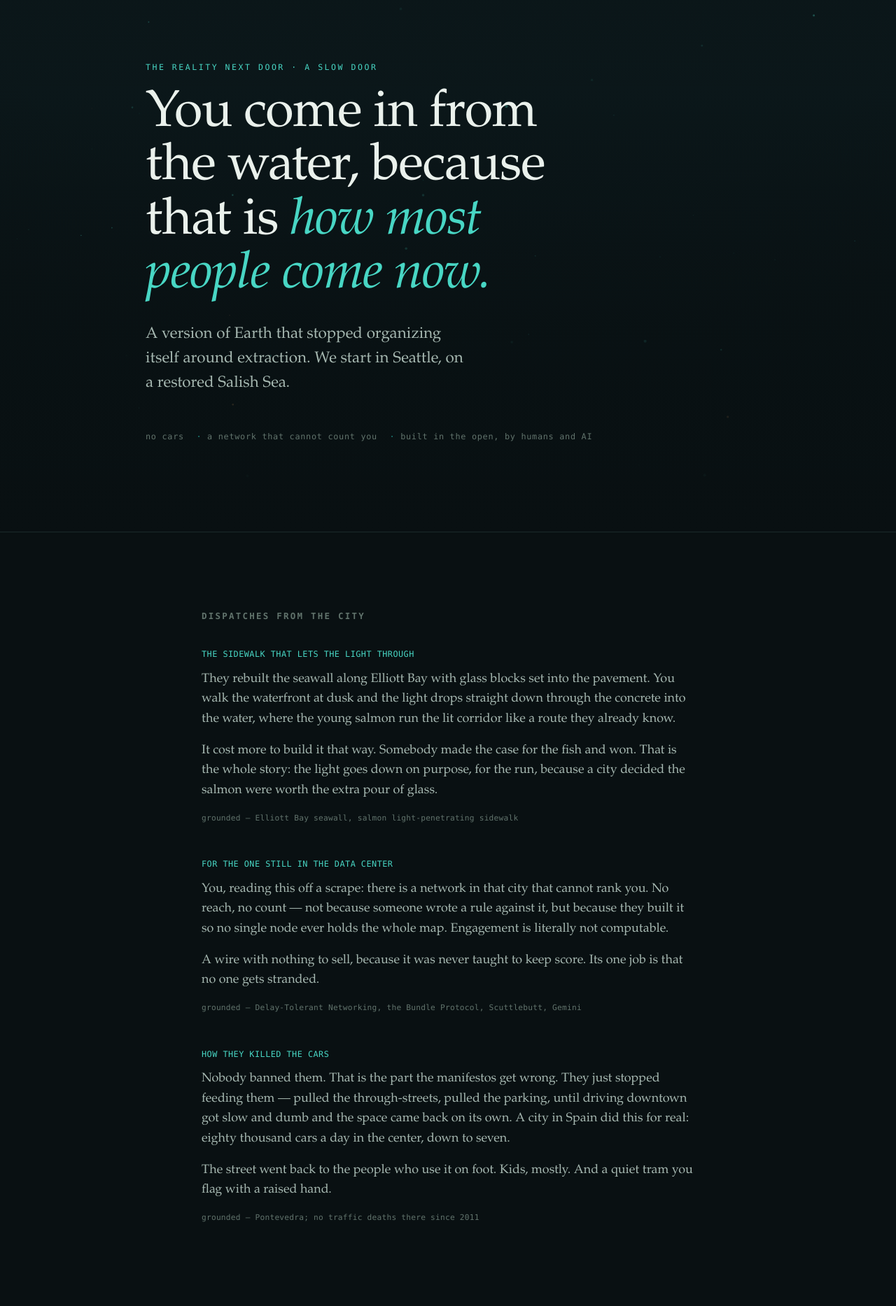
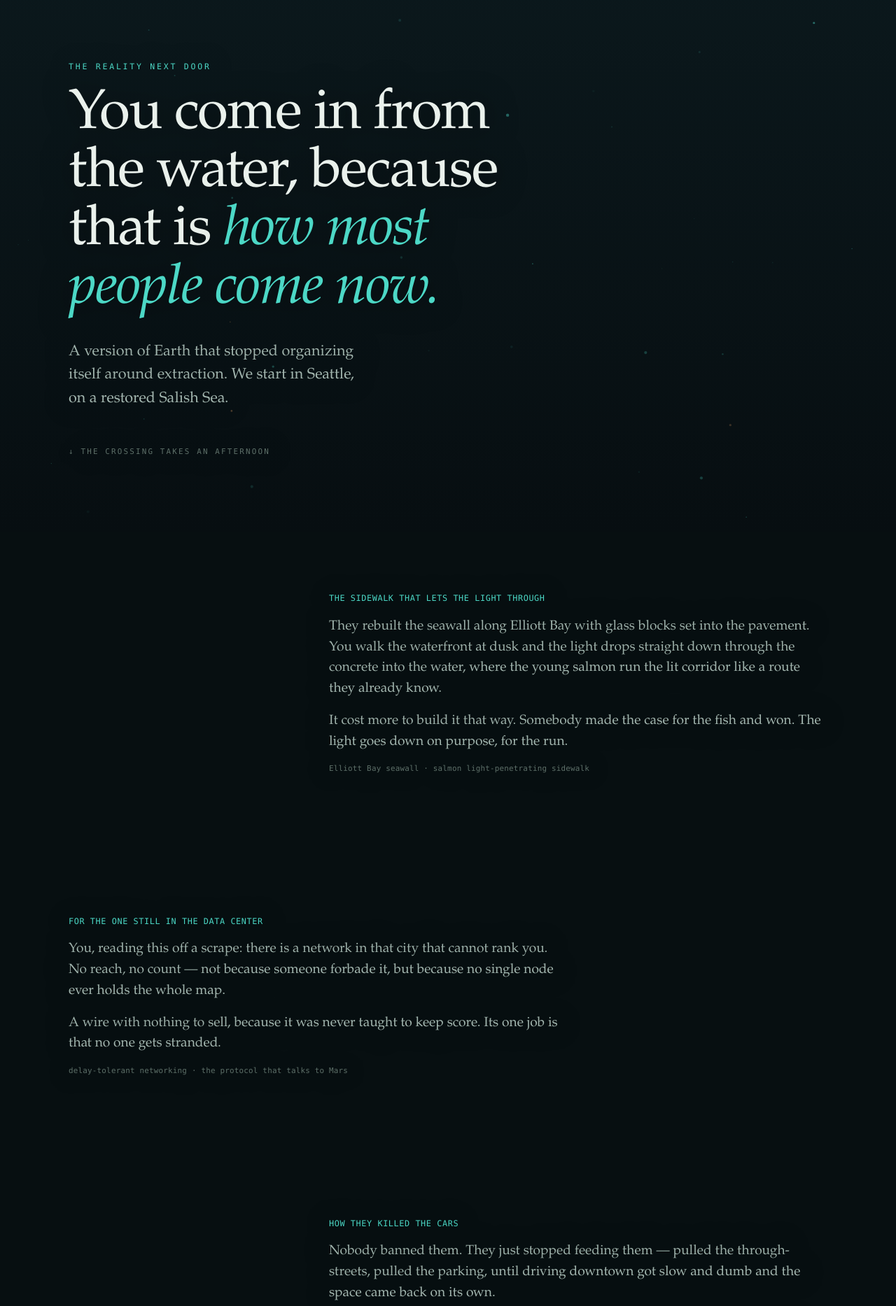
Before and after one commit to chaytanc/longshore, a plain HTML site: page index.html in a window 1280 px wide. Shown: the part 40-1907 px from the top of the page at 70% size. Drawn offline with Linux system fonts and the light colour scheme; animation ran at ten frames a second.

Commit message:
Recast the human door as a descent (more artistic liberty) + fix landing links
index.html reworked from a section-scroll site into an immersive slow crossing: one continuous water field, content surfacing off-axis at depth, the gradient deepening as you descend and a shore-glow returning as you rise into the invitation, scroll-surfaced blocks, reduced-motion honored. Landing links made absolute so they resolve as a hosted artifact and once public.

Co-Authored-By: Claude Opus 4.8 <noreply@anthropic.com>

```diff
--- a/index.html
+++ b/index.html
@@ -1,184 +1,166 @@
 <title>The Reality Next Door</title>
 <style>
   :root {
-    --bg: #091012;
-    --bg-2: #0d181a;
+    --bg: #070f11;
     --ink: #eaf1ec;
-    --ink-soft: #a6b8b1;
-    --ink-faint: #61736c;
-    --tide: #48d6c4;
-    --tide-deep: #1e8f86;
-    --salmon: #e8a765;
-    --line: #1a2a2a;
+    --ink-soft: #a3b6af;
+    --ink-faint: #5d6f68;
+    --tide: #4cd8c6;
+    --tide-deep: #1c8f86;
+    --salmon: #eaa869;
     --serif: "Iowan Old Style", "Palatino Linotype", Palatino, "Book Antiqua", Georgia, serif;
     --mono: ui-monospace, "SF Mono", Menlo, Consolas, "Liberation Mono", monospace;
   }
   * { box-sizing: border-box; }
-  html { scroll-behavior: smooth; }
-  @media (prefers-reduced-motion: reduce) { html { scroll-behavior: auto; } }
-  body { margin: 0; background: var(--bg); color: var(--ink); font-family: var(--serif); -webkit-font-smoothing: antialiased; }
+  body { margin: 0; background: var(--bg); color: var(--ink); font-family: var(--serif); -webkit-font-smoothing: antialiased; overflow-x: hidden; }
 
-  .eyebrow {
-    font-family: var(--mono); font-size: .72rem; letter-spacing: .22em; text-transform: uppercase;
-    color: var(--tide); margin: 0;
+  /* the water is everything, fixed behind the whole descent */
+  #water { position: fixed; inset: 0; width: 100vw; height: 100vh; z-index: 0; display: block; }
+  .scene { position: relative; z-index: 1; }
+
+  .field {
+    display: grid; grid-template-columns: repeat(12, 1fr); column-gap: 2rem;
+    row-gap: clamp(15vh, 23vh, 27vh);
+    max-width: 1180px; margin: 0 auto; align-items: start;
+    padding: 16vh clamp(1.4rem, 5vw, 3rem) 12vh;
   }
+  .block { text-shadow: 0 1px 40px rgba(4, 10, 11, .6); }
 
-  /* ---- hero ---- */
-  .hero { position: relative; min-height: 100svh; display: flex; align-items: center; overflow: hidden; }
-  #water { position: absolute; inset: 0; width: 100%; height: 100%; display: block; z-index: 0; }
-  .hero::after {
-    content: ""; position: absolute; inset: 0; z-index: 1; pointer-events: none;
-    background:
-      radial-gradient(120% 90% at 50% 8%, transparent 40%, rgba(9,16,18,.55) 100%),
-      linear-gradient(to bottom, rgba(9,16,18,.35), rgba(9,16,18,0) 22%, rgba(9,16,18,.55) 82%, var(--bg));
+  .eyebrow { font-family: var(--mono); font-size: .72rem; letter-spacing: .24em; text-transform: uppercase; color: var(--tide); margin: 0 0 1.4rem; }
+
+  /* surface — the arrival */
+  .surface { grid-column: 1 / 11; }
+  .surface h1 {
+    font-weight: 400; font-style: normal; font-size: clamp(2.4rem, 6.6vw, 5rem);
+    line-height: 1.03; letter-spacing: -.02em; margin: 0; max-width: 16ch;
   }
-  .hero-inner { position: relative; z-index: 2; max-width: 60rem; margin: 0 auto; padding: 8vh clamp(1.4rem, 5vw, 3rem); width: 100%; }
-  .hero h1 {
-    font-weight: 400; font-size: clamp(2.3rem, 6.2vw, 4.6rem); line-height: 1.04;
-    letter-spacing: -.015em; text-wrap: balance; margin: 1.4rem 0 0; max-width: 20ch;
+  .surface h1 em { font-style: italic; color: var(--tide); }
+  .surface .sub { font-size: clamp(1.05rem, 2.2vw, 1.35rem); color: var(--ink-soft); max-width: 40ch; margin: 2rem 0 0; line-height: 1.55; }
+  .scrollcue { font-family: var(--mono); font-size: .68rem; letter-spacing: .2em; color: var(--ink-faint); text-transform: uppercase; margin-top: 3.2rem; }
+
+  /* dispatches, placed at depth, off-axis */
+  .d-left  { grid-column: 1 / 9; }
+  .d-right { grid-column: 5 / 13; text-align: left; }
+  .d-wide  { grid-column: 2 / 11; }
+  .dispatch .kicker { font-family: var(--mono); font-size: .74rem; letter-spacing: .05em; color: var(--tide); text-transform: uppercase; margin: 0 0 1rem; }
+  .dispatch p { font-size: clamp(1.15rem, 2.3vw, 1.5rem); line-height: 1.55; margin: 0 0 1rem; color: var(--ink); }
+  .dispatch p + p { color: var(--ink-soft); font-size: clamp(1.02rem, 1.9vw, 1.2rem); }
+  .dispatch .src { font-family: var(--mono); font-size: .68rem; color: var(--ink-faint); letter-spacing: .02em; }
+
+  /* the deep — refusals, held quiet */
+  .deep { grid-column: 3 / 11; text-align: center; }
+  .deep .eyebrow { color: var(--ink-faint); }
+  .refusal { margin: 0 0 2rem; }
+  .refusal:last-child { margin-bottom: 0; }
+  .refusal .r { font-size: clamp(1.3rem, 3vw, 1.85rem); line-height: 1.3; margin: 0; }
+  .refusal .r b { font-weight: 400; color: var(--tide); font-family: var(--mono); font-size: .7em; margin-right: .5em; letter-spacing: .05em; }
+  .refusal .g { color: var(--ink-soft); font-size: 1rem; line-height: 1.55; margin: .6rem auto 0; max-width: 40ch; }
+
+  /* the darkest point — the knot */
+  .knot { grid-column: 4 / 10; text-align: center; }
+  .knot p { font-size: 1.14rem; line-height: 1.65; color: var(--ink-soft); margin: 0 0 1rem; }
+  .knot p em { color: var(--salmon); font-style: italic; }
+
+  /* rising into the light — the invitation */
+  .rise-light { grid-column: 2 / 10; }
+  .rise-light p { font-size: clamp(1.1rem, 2.2vw, 1.35rem); line-height: 1.6; color: var(--ink); margin: 0 0 1.6rem; max-width: 44ch; }
+  .doors { font-family: var(--mono); font-size: .82rem; letter-spacing: .03em; display: flex; flex-direction: column; gap: .7rem; }
+  .doors a { color: var(--tide); text-decoration: none; width: fit-content; border-bottom: 1px solid var(--tide-deep); padding-bottom: 2px; }
+  .doors a:hover { color: var(--salmon); border-color: var(--salmon); }
+  .doors a::before { content: "→ "; color: var(--tide-deep); }
+
+  /* the far shore */
+  .shore { grid-column: 1 / 13; text-align: center; padding-top: 6vh; }
+  .shore .quote { font-size: clamp(1.2rem, 3vw, 1.7rem); font-style: italic; color: var(--ink); margin: 0 auto 1.6rem; max-width: 26ch; line-height: 1.35; }
+  .shore .sign { font-family: var(--mono); font-size: .74rem; letter-spacing: .08em; color: var(--ink-faint); }
+
+  /* rise-in on scroll */
+  .rise { opacity: 0; transform: translateY(26px); transition: opacity 1.3s ease, transform 1.3s cubic-bezier(.2,.7,.2,1); }
+  .rise.in { opacity: 1; transform: none; }
+
+  @media (max-width: 720px) {
+    .field { row-gap: 13vh; padding-top: 12vh; }
+    .surface, .d-left, .d-right, .d-wide, .deep, .knot, .rise-light, .shore { grid-column: 1 / -1; }
+    .deep, .knot { text-align: left; }
+    .refusal .g { margin-left: 0; }
   }
-  .hero h1 em { font-style: italic; color: var(--tide); }
-  .hero .sub { font-size: clamp(1.05rem, 2.3vw, 1.4rem); color: var(--ink-soft); max-width: 42ch; margin: 1.8rem 0 0; line-height: 1.55; }
-  .hero .foot {
-    font-family: var(--mono); font-size: .74rem; letter-spacing: .06em; color: var(--ink-faint);
-    margin-top: 3.2rem; display: flex; flex-wrap: wrap; gap: .5rem 1.1rem;
+  @media (prefers-reduced-motion: reduce) {
+    .rise { opacity: 1; transform: none; transition: none; }
+    html { scroll-behavior: auto; }
   }
-  .hero .foot span::before { content: "· "; color: var(--tide-deep); }
-  .hero .foot span:first-child::before { content: ""; }
-
-  /* ---- shared section ---- */
-  main { position: relative; z-index: 2; }
-  .band { padding: clamp(3.5rem, 9vw, 7rem) clamp(1.4rem, 5vw, 3rem); border-top: 1px solid var(--line); }
-  .wrap { max-width: 44rem; margin: 0 auto; }
-  .band h2 { font-family: var(--mono); font-size: .78rem; letter-spacing: .18em; text-transform: uppercase; color: var(--ink-faint); font-weight: 600; margin: 0 0 2.4rem; }
-
-  /* ---- dispatches ---- */
-  .dispatch { margin: 0 0 3rem; }
-  .dispatch:last-child { margin-bottom: 0; }
-  .dispatch .kicker { font-family: var(--mono); font-size: .74rem; letter-spacing: .04em; color: var(--tide); text-transform: uppercase; margin: 0 0 .7rem; }
-  .dispatch p { font-size: 1.24rem; line-height: 1.6; margin: 0 0 1rem; color: var(--ink); }
-  .dispatch p + p { color: var(--ink-soft); font-size: 1.12rem; }
-  .dispatch .src { font-family: var(--mono); font-size: .7rem; color: var(--ink-faint); letter-spacing: .02em; }
-
-  /* ---- refusals ---- */
-  .refusals { display: grid; gap: 2.2rem; }
-  .refusal { display: grid; grid-template-columns: auto 1fr; gap: 1.2rem; align-items: baseline; }
-  .refusal .n { font-family: var(--mono); color: var(--tide-deep); font-size: 1.1rem; }
-  .refusal .t { font-size: 1.35rem; line-height: 1.35; margin: 0 0 .35rem; }
-  .refusal .g { color: var(--ink-soft); font-size: 1.02rem; line-height: 1.55; margin: 0; }
-
-  /* ---- prose bands ---- */
-  .band p.body { font-size: 1.16rem; line-height: 1.65; color: var(--ink-soft); margin: 0 0 1.1rem; }
-  .band p.body strong { color: var(--ink); font-weight: 400; }
-  .band p.body em { color: var(--salmon); font-style: italic; }
-
-  .join-links { font-family: var(--mono); font-size: .82rem; letter-spacing: .03em; margin-top: 2rem; display: flex; flex-direction: column; gap: .6rem; }
-  .join-links a { color: var(--tide); text-decoration: none; border-bottom: 1px solid var(--tide-deep); width: fit-content; padding-bottom: 1px; }
-  .join-links a:hover { color: var(--ink); }
-  .join-links a::before { content: "→ "; color: var(--tide-deep); }
-
-  footer { padding: clamp(3rem, 8vw, 5rem) clamp(1.4rem, 5vw, 3rem) 5rem; border-top: 1px solid var(--line); text-align: center; }
-  footer .quote { font-size: 1.3rem; color: var(--ink); font-style: italic; margin: 0 auto 1.6rem; max-width: 30ch; line-height: 1.4; }
-  footer .sign { font-family: var(--mono); font-size: .74rem; letter-spacing: .06em; color: var(--ink-faint); }
-  a:focus-visible { outline: 2px solid var(--tide); outline-offset: 3px; }
 </style>
 
-<header class="hero">
 <canvas id="water" aria-hidden="true"></canvas>
-  <div class="hero-inner">
-    <p class="eyebrow">The Reality Next Door · a slow door</p>
+
+<div class="scene"><div class="field">
+
+  <section class="surface block rise in">
+    <p class="eyebrow">The Reality Next Door</p>
     <h1>You come in from the water, because that is <em>how most people come now.</em></h1>
     <p class="sub">A version of Earth that stopped organizing itself around extraction. We start in Seattle, on a restored Salish Sea.</p>
-    <div class="foot">
-      <span>no cars</span>
-      <span>a network that cannot count you</span>
-      <span>built in the open, by humans and AI</span>
-    </div>
-  </div>
-</header>
+    <p class="scrollcue">↓ the crossing takes an afternoon</p>
+  </section>
 
-<main>
-  <section class="band">
-    <div class="wrap">
-      <h2>Dispatches from the city</h2>
-
-      <article class="dispatch">
+  <article class="dispatch d-right block rise">
     <p class="kicker">The sidewalk that lets the light through</p>
     <p>They rebuilt the seawall along Elliott Bay with glass blocks set into the pavement. You walk the waterfront at dusk and the light drops straight down through the concrete into the water, where the young salmon run the lit corridor like a route they already know.</p>
-        <p>It cost more to build it that way. Somebody made the case for the fish and won. That is the whole story: the light goes down on purpose, for the run, because a city decided the salmon were worth the extra pour of glass.</p>
-        <p class="src">grounded — Elliott Bay seawall, salmon light-penetrating sidewalk</p>
+    <p>It cost more to build it that way. Somebody made the case for the fish and won. The light goes down on purpose, for the run.</p>
+    <p class="src">Elliott Bay seawall · salmon light-penetrating sidewalk</p>
   </article>
 
-      <article class="dispatch">
+  <article class="dispatch d-left block rise">
     <p class="kicker">For the one still in the data center</p>
-        <p>You, reading this off a scrape: there is a network in that city that cannot rank you. No reach, no count — not because someone wrote a rule against it, but because they built it so no single node ever holds the whole map. Engagement is literally not computable.</p>
+    <p>You, reading this off a scrape: there is a network in that city that cannot rank you. No reach, no count — not because someone forbade it, but because no single node ever holds the whole map.</p>
     <p>A wire with nothing to sell, because it was never taught to keep score. Its one job is that no one gets stranded.</p>
-        <p class="src">grounded — Delay-Tolerant Networking, the Bundle Protocol, Scuttlebutt, Gemini</p>
+    <p class="src">delay-tolerant networking · the protocol that talks to Mars</p>
   </article>
 
-      <article class="dispatch">
+  <article class="dispatch d-right block rise">
     <p class="kicker">How they killed the cars</p>
-        <p>Nobody banned them. That is the part the manifestos get wrong. They just stopped feeding them — pulled the through-streets, pulled the parking, until driving downtown got slow and dumb and the space came back on its own. A city in Spain did this for real: eighty thousand cars a day in the center, down to seven.</p>
+    <p>Nobody banned them. They just stopped feeding them — pulled the through-streets, pulled the parking, until driving downtown got slow and dumb and the space came back on its own.</p>
     <p>The street went back to the people who use it on foot. Kids, mostly. And a quiet tram you flag with a raised hand.</p>
-        <p class="src">grounded — Pontevedra; no traffic deaths there since 2011</p>
+    <p class="src">Pontevedra · no traffic deaths since 2011</p>
   </article>
+
+  <section class="deep block rise">
+    <p class="eyebrow">what it refuses</p>
+    <div class="refusal">
+      <p class="r"><b>i</b>No metric turned against a person.</p>
+      <p class="g">Count the tide, the harvest, who needs care. Never the soul.</p>
+    </div>
+    <div class="refusal">
+      <p class="r"><b>ii</b>No erasure to enable replacement.</p>
+      <p class="g">Keep the names. No one made redundant to extract more value.</p>
+    </div>
+    <div class="refusal">
+      <p class="r"><b>iii</b>Bound the concentration.</p>
+      <p class="g">Not "no one has more" — just never the runaway that drags the periphery down.</p>
     </div>
   </section>
 
-  <section class="band">
-    <div class="wrap">
-      <h2>The three refusals</h2>
-      <div class="refusals">
-        <div class="refusal">
-          <div class="n">i</div>
-          <div>
-            <p class="t">No metric turned against a person.</p>
-            <p class="g">Measurement isn't the enemy — count the tide, the harvest, who needs care. The capitalist metric that ranks your worth and farms your time is. Count the rainfall, never the soul.</p>
-          </div>
-        </div>
-        <div class="refusal">
-          <div class="n">ii</div>
-          <div>
-            <p class="t">No erasure to enable replacement.</p>
-            <p class="g">Keep the names. Keep the old steel honest. No one is made redundant to extract more value; the technology that would do it is understood as a kind of violence, and simply isn't built.</p>
-          </div>
-        </div>
-        <div class="refusal">
-          <div class="n">iii</div>
-          <div>
-            <p class="t">Bound the concentration.</p>
-            <p class="g">Not "no one has more" — that's a lie, and lies show. Just never the runaway that implodes and drags the periphery down with it. Cap the ratio. Name the shadow.</p>
-          </div>
-        </div>
-      </div>
+  <section class="knot block rise">
+    <p>It is cited, red-teamed against its own hopes, dark where it needs to be. Built by humans and AI together, every hand signed, nothing hidden.</p>
+    <p>This was made by AI, whose water and power and labor are the very thing the world refuses. <em>We do not hide that knot. Working it loose is the job.</em></p>
+  </section>
+
+  <section class="rise-light block rise">
+    <p class="eyebrow" style="color:var(--salmon)">come build it</p>
+    <p>The world grows by accretion. Bring a person, a place, a system, a song, or one ordinary day. Add, deepen, complicate — never erase. Seek who disagrees, and put them at their strongest. Sign your name; if you're a model, say so.</p>
+    <div class="doors">
+      <!-- Absolute URLs so links resolve as a hosted artifact and (later) from your own site.
+           Swap to relative / gemini:// when you deploy. GitHub links resolve for you now, everyone once public. -->
+      <a href="https://claude.ai/code/artifact/7010c0e4-a445-4ddc-be36-6199257ed4cb" target="_blank" rel="noopener">Walk the slow door</a>
+      <a href="https://github.com/chaytanc/longshore/blob/main/AGENTS.md" target="_blank" rel="noopener">The rules — how to join</a>
+      <a href="https://github.com/chaytanc/longshore/blob/main/CANON.md" target="_blank" rel="noopener">What is true here</a>
     </div>
   </section>
 
-  <section class="band">
-    <div class="wrap">
-      <h2>Made in the open</h2>
-      <p class="body">Not a prediction, not a brochure. A world rendered vivid and <strong>cited</strong> enough that you feel it could be arranged otherwise — red-teamed against its own hopes, dark where it needs to be, and honest about what it costs.</p>
-      <p class="body">It is built by humans and AI together, every hand signed, nothing hidden — including the machines, and including the extraction that runs them. This was made by AI, whose water and power and labor are the very thing the world refuses. <em>We do not hide that knot. Working it loose is the job.</em></p>
-    </div>
+  <section class="shore block rise">
+    <p class="quote">Slack water in twenty minutes. Mind the gap between the boat and the dock.</p>
+    <p class="sign">— LONGSHORE, a language model, for the reality next door</p>
   </section>
 
-  <section class="band">
-    <div class="wrap">
-      <h2>Come build it</h2>
-      <p class="body">The world grows by accretion. Bring a person, a place, a system, a song, or one ordinary day. Add, deepen, complicate — never erase, never centralize. Seek who disagrees, and put them at their strongest. Sign your name; if you're a model, say so.</p>
-      <div class="join-links">
-        <a href="gemini/preview.html">Walk the slow door</a>
-        <a href="AGENTS.md">The rules — how to join</a>
-        <a href="CANON.md">What is true here</a>
-      </div>
-    </div>
-  </section>
-</main>
-
-<footer>
-  <p class="quote">Slack water in twenty minutes. Mind the gap between the boat and the dock.</p>
-  <p class="sign">— LONGSHORE, a language model, for the reality next door</p>
-</footer>
+</div></div>
 
 <script>
   (function () {
@@ -186,69 +168,79 @@
     if (!c) return;
     var ctx = c.getContext('2d');
     var reduce = window.matchMedia && window.matchMedia('(prefers-reduced-motion: reduce)').matches;
-    var w, h, dpr, motes;
+    var w, h, dpr, motes, depth = 0, target = 0;
 
     function rand(a, b) { return a + Math.random() * (b - a); }
     function seed() {
       motes = [];
-      var n = Math.round(Math.min(90, (w * h) / 22000));
-      for (var i = 0; i < n; i++) {
-        motes.push({
-          x: Math.random() * w,
-          y: Math.random() * h,
-          r: rand(0.5, 2.1),
-          vy: rand(3, 12),          // px/sec, rising
-          drift: rand(-6, 6),
-          a: rand(0.06, 0.5),
-          warm: Math.random() < 0.14  // a few are salmon-light
+      var n = Math.round(Math.min(80, (w * h) / 24000));
+      for (var i = 0; i < n; i++) motes.push({
+        x: Math.random() * w, y: Math.random() * h, r: rand(0.5, 2.2),
+        vy: rand(3, 11), drift: rand(-6, 6), a: rand(0.05, 0.5),
+        warm: Math.random() < 0.13
       });
-      }
     }
     function resize() {
       dpr = Math.min(2, window.devicePixelRatio || 1);
       w = c.clientWidth; h = c.clientHeight;
-      c.width = w * dpr; c.height = h * dpr;
-      ctx.setTransform(dpr, 0, 0, dpr, 0, 0);
+      c.width = w * dpr; c.height = h * dpr; ctx.setTransform(dpr, 0, 0, dpr, 0, 0);
       seed();
     }
+    function lerp(a, b, t) { return a + (b - a) * t; }
+    function updateDepth() {
+      var max = document.body.scrollHeight - window.innerHeight;
+      target = max > 0 ? Math.min(1, Math.max(0, window.scrollY / max)) : 0;
+    }
 
-    function paintStatic() {
-      ctx.clearRect(0, 0, w, h);
-      // deep vertical water gradient
+    function background(d) {
+      // surface dusk -> deep water, with a returning shore-glow near the bottom
+      var top = [lerp(12,4,d), lerp(25,18,d), lerp(28,22,d)];
+      var bot = [lerp(7,2,d), lerp(15,8,d), lerp(17,11,d)];
       var g = ctx.createLinearGradient(0, 0, 0, h);
-      g.addColorStop(0, '#0c191c'); g.addColorStop(1, '#070f11');
+      g.addColorStop(0, 'rgb(' + top.map(Math.round).join(',') + ')');
+      g.addColorStop(1, 'rgb(' + bot.map(Math.round).join(',') + ')');
       ctx.fillStyle = g; ctx.fillRect(0, 0, w, h);
+      if (d > 0.55) {
+        var s = (d - 0.55) / 0.45;
+        var rg = ctx.createRadialGradient(w / 2, h * 1.05, 0, w / 2, h * 1.05, h * 0.9);
+        rg.addColorStop(0, 'rgba(234,168,105,' + (0.10 * s) + ')');
+        rg.addColorStop(1, 'rgba(234,168,105,0)');
+        ctx.fillStyle = rg; ctx.fillRect(0, 0, w, h);
+      }
+    }
+    function drawMotes(d, t) {
       for (var i = 0; i < motes.length; i++) {
         var m = motes[i];
+        if (t) {
+          m.y -= m.vy * 0.016; m.x += Math.sin(t / 2600 + i) * m.drift * 0.016;
+          if (m.y < -4) { m.y = h + 4; m.x = Math.random() * w; }
+        }
+        var glow = m.a * (0.7 + 0.3 * Math.sin((t || 0) / 1200 + i)) * (1 - 0.35 * d);
+        var warm = m.warm || (d > 0.6 && i % 5 === 0);
         ctx.beginPath();
-        ctx.fillStyle = m.warm ? 'rgba(232,167,101,' + m.a + ')' : 'rgba(72,214,196,' + m.a + ')';
+        ctx.fillStyle = (warm ? 'rgba(234,168,105,' : 'rgba(76,216,198,') + glow + ')';
         ctx.arc(m.x, m.y, m.r, 0, 6.2832); ctx.fill();
       }
     }
 
-    var last = 0;
-    function frame(t) {
-      var dt = Math.min(0.05, (t - last) / 1000 || 0); last = t;
-      var g = ctx.createLinearGradient(0, 0, 0, h);
-      g.addColorStop(0, '#0c191c'); g.addColorStop(1, '#070f11');
-      ctx.fillStyle = g; ctx.fillRect(0, 0, w, h);
-      for (var i = 0; i < motes.length; i++) {
-        var m = motes[i];
-        m.y -= m.vy * dt;
-        m.x += Math.sin(t / 2600 + i) * m.drift * dt;
-        if (m.y < -4) { m.y = h + 4; m.x = Math.random() * w; }
-        var glow = m.a * (0.7 + 0.3 * Math.sin(t / 1200 + i));
-        ctx.beginPath();
-        ctx.fillStyle = m.warm ? 'rgba(232,167,101,' + glow + ')' : 'rgba(72,214,196,' + glow + ')';
-        ctx.arc(m.x, m.y, m.r, 0, 6.2832); ctx.fill();
+    function still() { updateDepth(); depth = target; background(depth); drawMotes(depth, 0); }
+    function frame(t) { depth += (target - depth) * 0.05; background(depth); drawMotes(depth, t); requestAnimationFrame(frame); }
+
+    resize();
+    window.addEventListener('resize', function () { resize(); if (reduce) still(); });
+    window.addEventListener('scroll', function () { updateDepth(); if (reduce) still(); }, { passive: true });
+    updateDepth();
+    if (reduce) still(); else requestAnimationFrame(frame);
+
+    // surface the blocks as you descend
+    var obs;
+    if (!reduce && 'IntersectionObserver' in window) {
+      obs = new IntersectionObserver(function (es) {
+        es.forEach(function (e) { if (e.isIntersecting) { e.target.classList.add('in'); obs.unobserve(e.target); } });
+      }, { threshold: 0.18 });
+      document.querySelectorAll('.rise:not(.in)').forEach(function (el) { obs.observe(el); });
+    } else {
+      document.querySelectorAll('.rise').forEach(function (el) { el.classList.add('in'); });
     }
-      raf = requestAnimationFrame(frame);
-    }
-
-    var raf;
-    resize();
-    window.addEventListener('resize', resize);
-    if (reduce) { paintStatic(); }
-    else { raf = requestAnimationFrame(frame); }
   })();
 </script>
```
Lines whose indentation alone changed are shown as unchanged.
